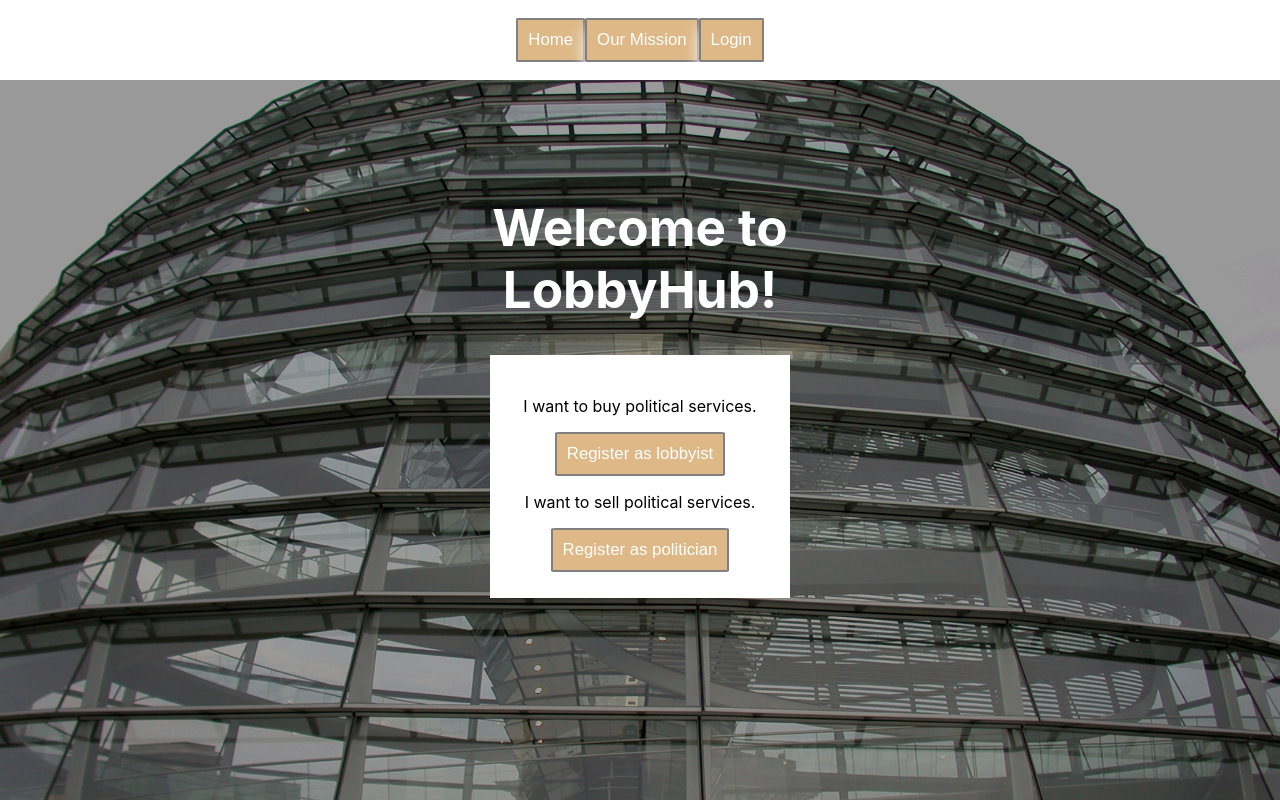
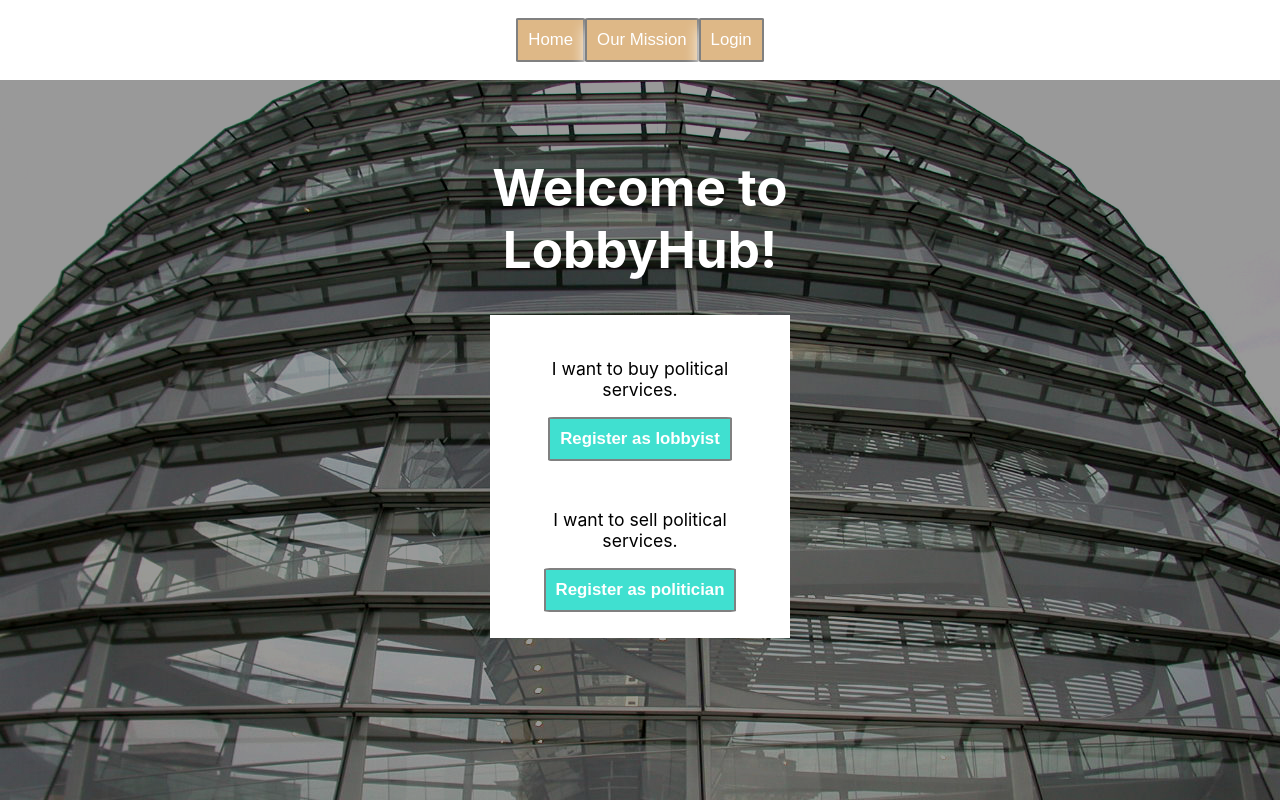
Before and after one commit to miob1781/lobby-hub-client, a React (Create React App) app: page / in a window 1280 px wide. Built offline with nearby package versions, Linux system fonts and the light colour scheme.

Commit message:
improve coloring of buttons

```diff
--- a/src/App.css
+++ b/src/App.css
@@ -70,9 +70,23 @@ img {
 }
 
 .inner-container {
+    min-height: 260px;
     padding: 2vw;
     background-color: white;
     z-index: 3;
+}
+
+.inner-container p {
+    font-size: 1.1rem;
+}
+
+.link .auth {
+    background-color: turquoise;
+    font-weight: 600;
+}
+
+#signup-lobbyist {
+    padding-bottom: 30px;
 }
 
 .inner-hero {
@@ -92,6 +106,14 @@ img {
     margin: 5px;
 }
 
+.link.end-buttons .delete {
+    background-color: red;
+}
+
+.link.end-buttons .details {
+    background-color: darkcyan;
+}
+
 .card-container {
     display: flex;
     justify-content: center;
--- a/src/components/Home.js
+++ b/src/components/Home.js
@@ -10,16 +10,16 @@ export function Home(props) {
                     <h1>Welcome to LobbyHub!</h1>
                 </div>
                 <div className="inner-container">
-                    <div className="element-container">
+                    <div id="signup-lobbyist">
                         <p>I want to buy political services.</p>
                         <NavLink to="/signup/lobbyist" className="link">
-                            <button>Register as lobbyist</button>
+                            <button className="auth">Register as lobbyist</button>
                         </NavLink>
                     </div>
-                    <div className="element-container">
+                    <div>
                         <p>I want to sell political services.</p>
                         <NavLink to="/signup/politician" className="link">
-                            <button>Register as politician</button>
+                            <button className="auth">Register as politician</button>
                         </NavLink>
                     </div>
                 </div>
--- a/src/components/Login.js
+++ b/src/components/Login.js
@@ -58,7 +58,7 @@ export function Login(props) {
                         onChange={handlePassword}
                     />
                     <div className="link end-buttons">
-                        <button type="submit">Login</button>
+                        <button type="submit" className="auth">Login</button>
                     </div>
                 </form>
                 {errorMessage && <p className="error-message">{errorMessage}</p>}
@@ -66,10 +66,10 @@ export function Login(props) {
                 <p>Don't have an account yet?</p>
                 <div className="link end-buttons">
                     <NavLink to="/signup/lobbyist">
-                        <button>Register as lobbyist</button>
+                        <button className="auth">Register as lobbyist</button>
                     </NavLink>
                     <NavLink to="/signup/politician">
-                        <button>Register as politician</button>
+                        <button className="auth">Register as politician</button>
                     </NavLink>
                 </div>
             </div>
--- a/src/components/Service.js
+++ b/src/components/Service.js
@@ -110,7 +110,7 @@ export function Service(props) {
                 <button type="button" onClick={acceptOffer}>Accept Offer</button>
             </form>
             <form style={{ display: type === "lobbyist" ? "inline-block" : "none" }} className="link end-buttons">
-                <button type="button" onClick={deleteService}>Delete</button>
+                <button type="button" className="delete" onClick={deleteService}>Delete</button>
             </form>
             <NavLink to={`/services/form/${serviceId}`} style={{ display: type === "lobbyist" ? "inline-block" : "none" }} className="link end-buttons">
                 <button>Edit</button>
--- a/src/components/ServicesList.js
+++ b/src/components/ServicesList.js
@@ -50,7 +50,7 @@ export function ServicesList(props){
                 <h3>{service.title}</h3>
                 <p>Financial benefits: {service.financialOffer} $</p>
                 <p>Other benefits: {service.otherOffers}</p>
-                <NavLink to={`/services/${service._id}`} className="link end-buttons"><button>Show Details</button></NavLink>
+                <NavLink to={`/services/${service._id}`} className="link end-buttons"><button className="details">Show Details</button></NavLink>
             </div>
         ))
     }
--- a/src/components/Signup.js
+++ b/src/components/Signup.js
@@ -116,7 +116,7 @@ export function Signup(props) {
                         <KeywordsList areasOfInfluence={areasOfInfluence} setFormData={setFormData} />}
                     </div>
                     <div className="link end-buttons">
-                        <button>{_id ? "Edit" : "Signup!"}</button>
+                        <button className="auth">{_id ? "Edit" : "Signup!"}</button>
                         <NavLink to="/">
                             <button type="button">Back</button>
                         </NavLink>
```
